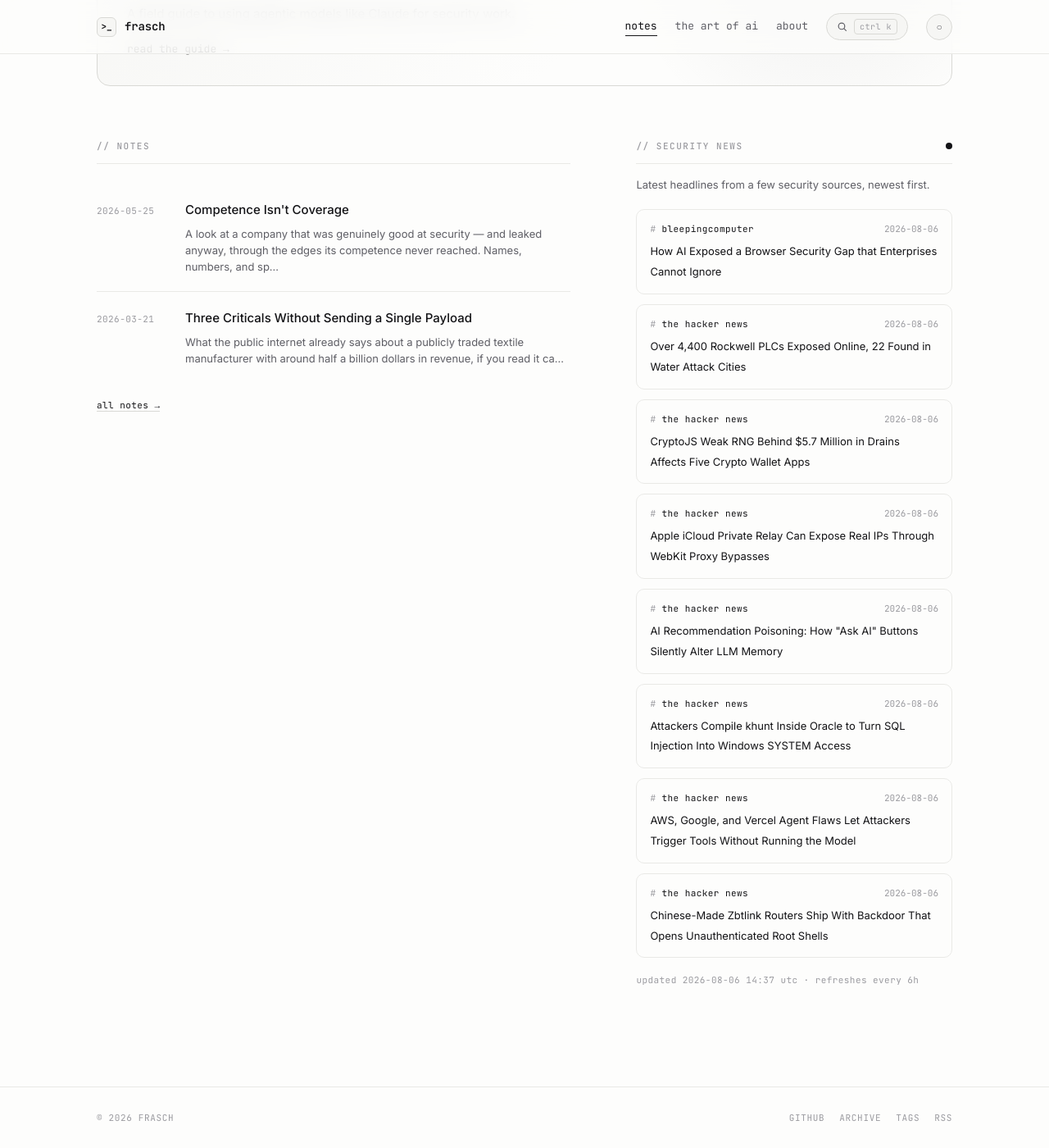
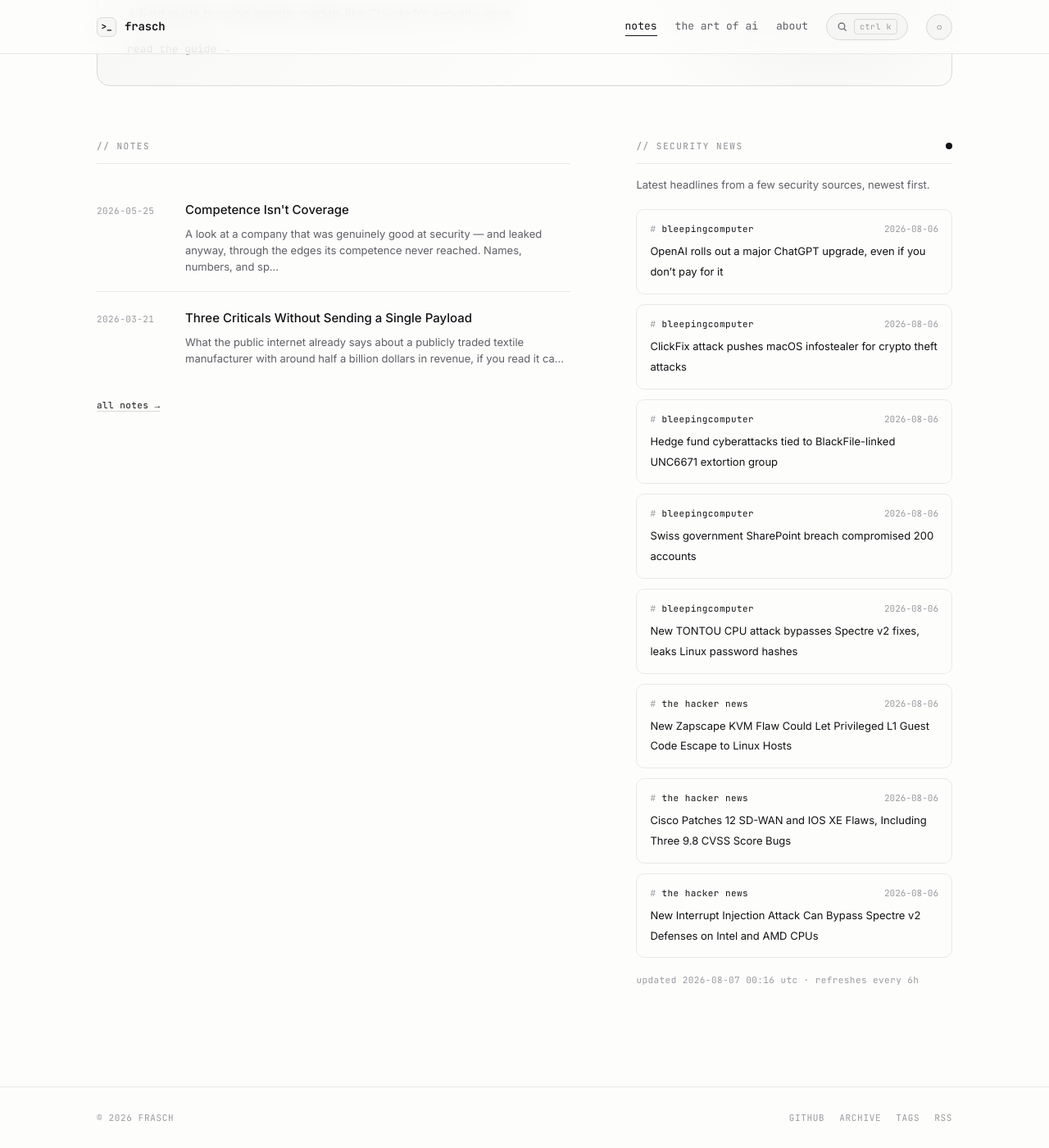
Before and after one commit to whoisfrasch/frasch, a Jekyll site: the page built from index.html, in a window 1280 px wide and 1400 px high, scrolled down 615 px. Shown: the whole window at 82% size. Built offline with Jekyll 4.4.1, drawn with Linux system fonts in a browser that asks for light colours.

Commit message:
Refresh security news feed

```diff
--- a/_data/news.json
+++ b/_data/news.json
@@ -1,53 +1,53 @@
 {
-  "updated": "2026-08-06T14:37:02Z",
+  "updated": "2026-08-07T00:16:56Z",
   "items": [
     {
       "source": "bleepingcomputer",
-      "title": "How AI Exposed a Browser Security Gap that Enterprises Cannot Ignore",
-      "link": "https://www.bleepingcomputer.com/news/security/how-ai-exposed-a-browser-security-gap-that-enterprises-cannot-ignore/",
-      "date": "2026-08-06T14:02:12Z"
+      "title": "OpenAI rolls out a major ChatGPT upgrade, even if you don’t pay for it",
+      "link": "https://www.bleepingcomputer.com/news/artificial-intelligence/openai-rolls-out-a-major-chatgpt-upgrade-even-if-you-dont-pay-for-it/",
+      "date": "2026-08-06T22:48:22Z"
+    },
+    {
+      "source": "bleepingcomputer",
+      "title": "ClickFix attack pushes macOS infostealer for crypto theft attacks",
+      "link": "https://www.bleepingcomputer.com/news/security/clickfix-attack-pushes-macos-infostealer-for-crypto-theft-attacks/",
+      "date": "2026-08-06T22:37:17Z"
+    },
+    {
+      "source": "bleepingcomputer",
+      "title": "Hedge fund cyberattacks tied to BlackFile-linked UNC6671 extortion group",
+      "link": "https://www.bleepingcomputer.com/news/security/hedge-fund-cyberattacks-tied-to-blackfile-linked-unc6671-extortion-group/",
+      "date": "2026-08-06T20:07:24Z"
+    },
+    {
+      "source": "bleepingcomputer",
+      "title": "Swiss government SharePoint breach compromised 200 accounts",
+      "link": "https://www.bleepingcomputer.com/news/security/swiss-government-sharepoint-breach-compromised-200-accounts/",
+      "date": "2026-08-06T18:14:19Z"
+    },
+    {
+      "source": "bleepingcomputer",
+      "title": "New TONTOU CPU attack bypasses Spectre v2 fixes, leaks Linux password hashes",
+      "link": "https://www.bleepingcomputer.com/news/security/new-tontou-cpu-attack-bypasses-spectre-v2-fixes-leaks-linux-password-hashes/",
+      "date": "2026-08-06T18:03:45Z"
     },
     {
       "source": "the hacker news",
-      "title": "Over 4,400 Rockwell PLCs Exposed Online, 22 Found in Water Attack Cities",
-      "link": "https://thehackernews.com/2026/08/over-4400-rockwell-plcs-exposed-online.html",
-      "date": "2026-08-06T12:16:58Z"
+      "title": "New Zapscape KVM Flaw Could Let Privileged L1 Guest Code Escape to Linux Hosts",
+      "link": "https://thehackernews.com/2026/08/new-zapscape-kvm-flaw-could-let.html",
+      "date": "2026-08-06T17:58:30Z"
     },
     {
       "source": "the hacker news",
-      "title": "CryptoJS Weak RNG Behind $5.7 Million in Drains Affects Five Crypto Wallet Apps",
-      "link": "https://thehackernews.com/2026/08/cryptojs-weak-rng-behind-57-million-in.html",
-      "date": "2026-08-06T11:49:48Z"
+      "title": "Cisco Patches 12 SD-WAN and IOS XE Flaws, Including Three 9.8 CVSS Score Bugs",
+      "link": "https://thehackernews.com/2026/08/cisco-patches-12-sd-wan-and-ios-xe.html",
+      "date": "2026-08-06T17:13:15Z"
     },
     {
       "source": "the hacker news",
-      "title": "Apple iCloud Private Relay Can Expose Real IPs Through WebKit Proxy Bypasses",
-      "link": "https://thehackernews.com/2026/08/webkit-proxy-bypasses-can-expose-real.html",
-      "date": "2026-08-06T11:33:08Z"
-    },
-    {
-      "source": "the hacker news",
-      "title": "AI Recommendation Poisoning: How \"Ask AI\" Buttons Silently Alter LLM Memory",
-      "link": "https://thehackernews.com/2026/08/ai-recommendation-poisoning-how-ask-ai.html",
-      "date": "2026-08-06T11:30:00Z"
-    },
-    {
-      "source": "the hacker news",
-      "title": "Attackers Compile khunt Inside Oracle to Turn SQL Injection Into Windows SYSTEM Access",
-      "link": "https://thehackernews.com/2026/08/attackers-compile-khunt-inside-oracle.html",
-      "date": "2026-08-06T09:19:23Z"
-    },
-    {
-      "source": "the hacker news",
-      "title": "AWS, Google, and Vercel Agent Flaws Let Attackers Trigger Tools Without Running the Model",
-      "link": "https://thehackernews.com/2026/08/aws-google-and-vercel-patch-agent-flaws.html",
-      "date": "2026-08-06T08:57:30Z"
-    },
-    {
-      "source": "the hacker news",
-      "title": "Chinese-Made Zbtlink Routers Ship With Backdoor That Opens Unauthenticated Root Shells",
-      "link": "https://thehackernews.com/2026/08/chinese-made-zbtlink-routers-ship-with.html",
-      "date": "2026-08-06T08:05:22Z"
+      "title": "New Interrupt Injection Attack Can Bypass Spectre v2 Defenses on Intel and AMD CPUs",
+      "link": "https://thehackernews.com/2026/08/new-interrupt-injection-attack-can.html",
+      "date": "2026-08-06T16:17:13Z"
     }
   ]
 }
```
